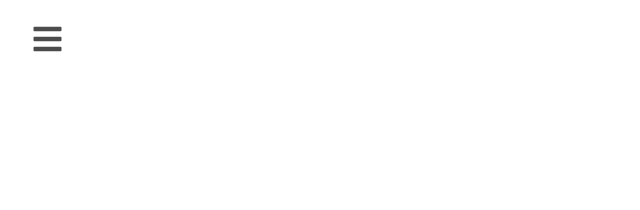
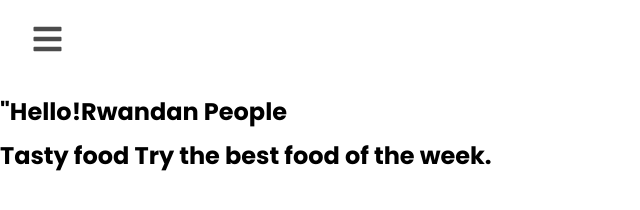
Before and after one commit to omarbabou/taste-food-capstone, a website: page index.html in a window 1280 px wide. Shown: the whole page, without its empty margins (0-640 px from the left). Drawn offline with Linux system fonts and the light colour scheme.

Commit message:
Add container section and title

```diff
--- a/index.html
+++ b/index.html
@@ -59,6 +59,12 @@
         </div>
       </nav>
     </header>
+    <main>
+      <section class="container">
+        <h2 class="title">"Hello!Rwandan People</h2>
+        <h2 class="title-h2">Tasty food Try the best food of the week.</h2>
+      </section>
+    </main>
     <script src="script/app.js"></script>
   </body>
 </html>
```
